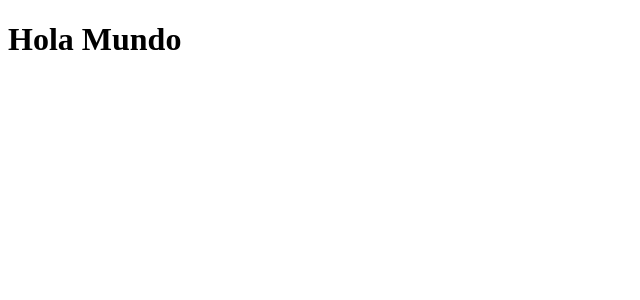
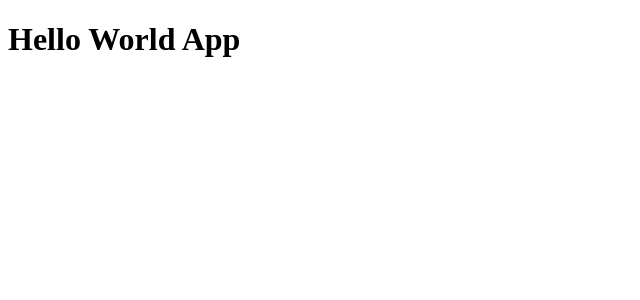
Before and after one commit to GenerationMilton/react-vite-init, a React (Vite) app: page / in a window 1280 px wide. Shown: the top 300 px of the page, without its empty margins (0-640 px from the left). Built offline with nearby package versions, Linux system fonts and the light colour scheme.

Commit message:
first component in react

```diff
--- /dev/null
+++ b/src/HelloWorldApp.jsx
@@ -0,0 +1,18 @@
+// function App(){
+//     //document.createElement
+//     return (<h1>Hola Mundo!</h1>);
+// }
+
+// export default App;
+
+// import React from 'react'
+
+const HelloWorldApp = () => {
+  return (
+    <h1>
+      Hello World App
+    </h1>
+  )
+}
+
+export default HelloWorldApp
--- a/src/main.jsx
+++ b/src/main.jsx
@@ -1,13 +1,12 @@
 import React from 'react';
 import ReactDOM from 'react-dom/client';
+import HelloWorldApp from './HelloWorldApp';
 
-function App(){
-    //document.createElement
-    return (<h1>Hola Mundo</h1>);
-}
+HelloWorldApp
+// import HelloWorldApp from './HelloWorldApp';
 
 ReactDOM.createRoot( document.getElementById('root')).render(
     <React.StrictMode>
-        <App />
+        <HelloWorldApp />
     </React.StrictMode>
 )
```
